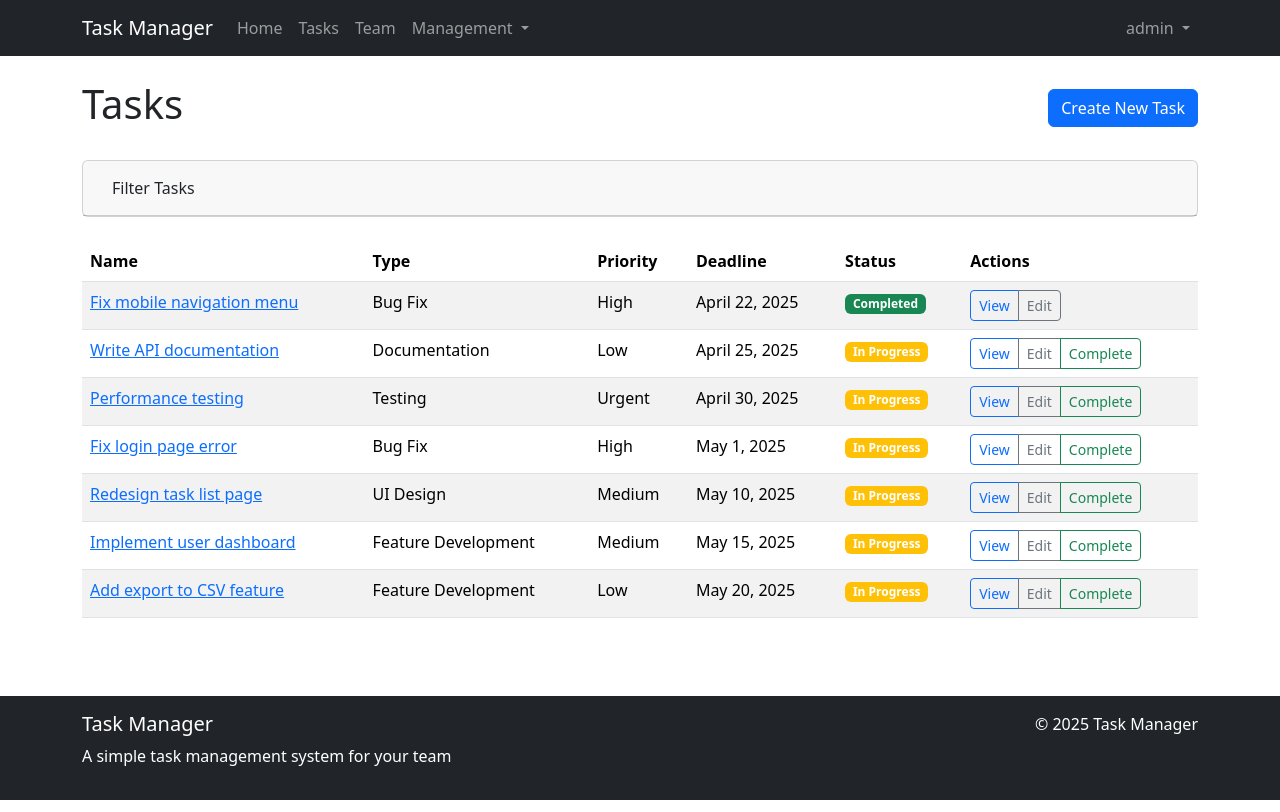
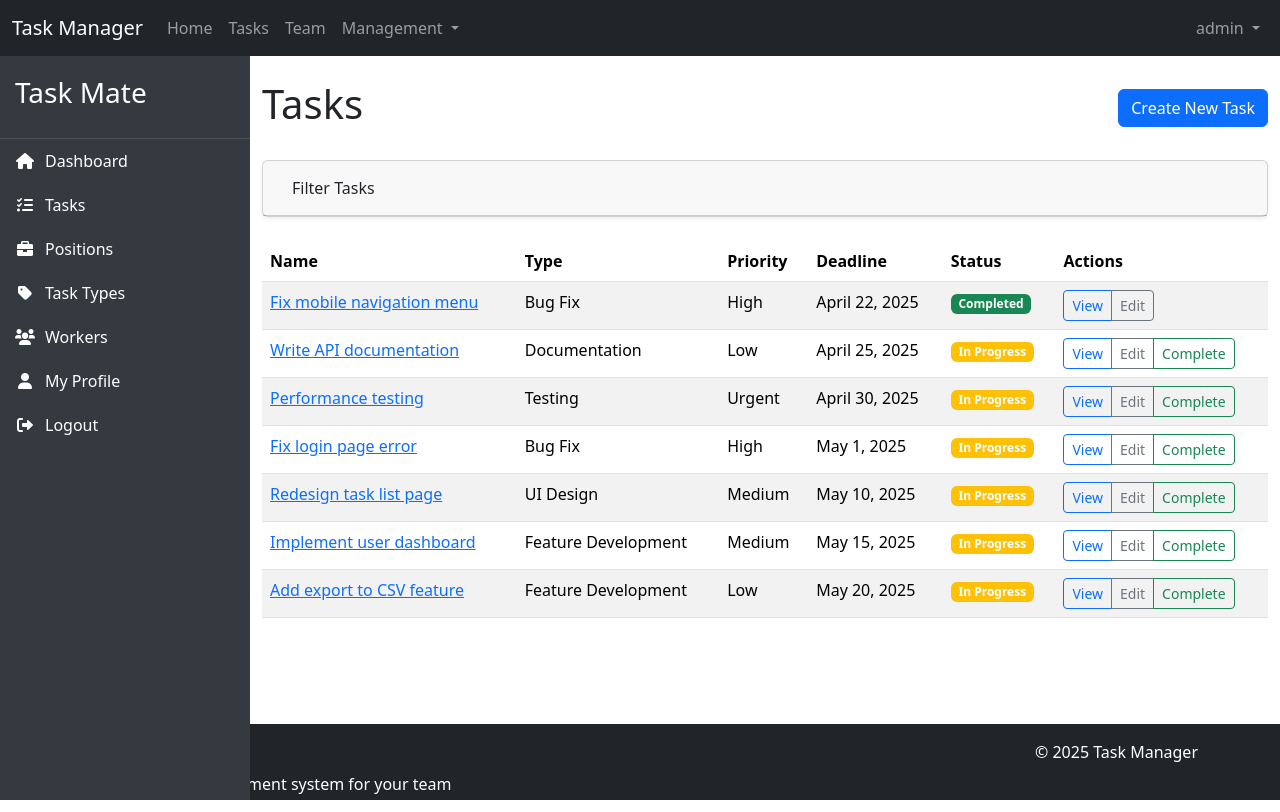
Before and after one commit to iSevenpwnz/Task-Mate, a Django app: page /tasks/ in a window 1280 px wide. Run offline with Django 5.2, Linux system fonts and the light colour scheme; a user stored in the database is signed in; data comes from the database, SQL or seed files in the repository.

Commit message:
feat: enhance layout with sidebar integration and responsive design adjustments

```diff
--- /dev/null
+++ b/static/css/sidebar.css
@@ -0,0 +1,102 @@
+/* Base layout styles */
+body {
+    display: flex;
+    flex-direction: column;
+    min-height: 100vh;
+    padding-top: 56px; /* Add padding for fixed header */
+}
+
+.page-container {
+    display: flex;
+    flex: 1 0 auto;
+    min-height: calc(100vh - 56px - 76px); /* viewport height - header - footer */
+}
+
+main {
+    flex: 1 0 auto;
+    padding-bottom: 30px;
+}
+
+footer {
+    flex-shrink: 0;
+    position: relative;
+    bottom: 0;
+    width: 100%;
+    height: 76px; /* Fixed footer height */
+}
+
+/* Sidebar styles */
+.sidebar {
+    width: 250px;
+    position: fixed;
+    top: 56px; /* Height of navbar */
+    left: 0;
+    height: calc(100vh - 56px);
+    background-color: #343a40;
+    color: white;
+    padding-top: 20px;
+    transition: all 0.3s;
+    z-index: 999;
+}
+
+.sidebar-header {
+    padding: 0 15px 20px 15px;
+    border-bottom: 1px solid rgba(255,255,255,0.1);
+}
+
+.sidebar-menu {
+    list-style: none;
+    padding: 0;
+    margin: 0;
+}
+
+.sidebar-item {
+    padding: 10px 15px;
+    transition: all 0.3s;
+}
+
+.sidebar-item:hover {
+    background-color: rgba(255,255,255,0.1);
+}
+
+.sidebar-item.active {
+    background-color: rgba(255,255,255,0.2);
+}
+
+.sidebar-item a {
+    color: white;
+    text-decoration: none;
+    display: flex;
+    align-items: center;
+}
+
+.sidebar-item a i {
+    margin-right: 10px;
+    width: 20px;
+    text-align: center;
+}
+
+.content-with-sidebar {
+    margin-left: 250px;
+    width: calc(100% - 250px);
+}
+
+.content-without-sidebar {
+    width: 100%;
+}
+
+/* Responsive sidebar */
+@media (max-width: 768px) {
+    .sidebar {
+        left: -250px;
+    }
+
+    .sidebar.active {
+        left: 0;
+    }
+
+    .content-with-sidebar {
+        margin-left: 0;
+        width: 100%;
+    }
+}
--- a/templates/base.html
+++ b/templates/base.html
@@ -5,38 +5,15 @@
   <meta name="viewport" content="width=device-width, initial-scale=1.0">
   <title>{% block title %}Task Manager{% endblock %}</title>
   <link href="https://cdn.jsdelivr.net/npm/bootstrap@5.3.2/dist/css/bootstrap.min.css" rel="stylesheet">
-  <style>
-      .task-completed {
-          background-color: #d1e7dd;
-      }
-
-      .task-urgent {
-          background-color: #f8d7da;
-      }
-
-      .task-high {
-          background-color: #fff3cd;
-      }
-
-      body {
-          display: flex;
-          flex-direction: column;
-          min-height: 100vh;
-      }
-
-      main {
-          flex: 1 0 auto;
-      }
-
-      footer {
-          flex-shrink: 0;
-      }
-  </style>
+  <link rel="stylesheet" href="https://cdnjs.cloudflare.com/ajax/libs/font-awesome/6.0.0/css/all.min.css">
+  {% load static %}
+  <link rel="stylesheet" href="{% static 'css/style.css' %}">
+  <link rel="stylesheet" href="{% static 'css/sidebar.css' %}">
 </head>
 <body class="d-flex flex-column h-100">
-<header>
+<header class="fixed-top">
   <nav class="navbar navbar-expand-lg navbar-dark bg-dark">
-    <div class="container">
+    <div class="container-fluid">
       <a class="navbar-brand" href="{% url 'index' %}">Task Manager</a>
       <button class="navbar-toggler" type="button" data-bs-toggle="collapse" data-bs-target="#navbarNav">
         <span class="navbar-toggler-icon"></span>
@@ -92,6 +69,19 @@
   </nav>
 </header>
 
+<div class="page-container">
+  {% if user.is_authenticated %}
+  <!-- Sidebar -->
+  <div class="sidebar">
+    {% include 'sidebar/sidebar.html' %}
+  </div>
+
+  <!-- Main content -->
+  <div class="content-with-sidebar">
+  {% else %}
+  <!-- Main content without sidebar -->
+  <div class="content-without-sidebar">
+  {% endif %}
     <main class="container my-4 flex-shrink-0">
       {% if messages %}
         <div class="messages">
@@ -105,8 +95,10 @@
 
       {% block content %}{% endblock %}
     </main>
+  </div>
+</div>
 
-<footer class="footer mt-auto py-3 bg-dark text-white">
+<footer class="footer py-3 bg-dark text-white mt-auto">
   <div class="container">
     <div class="row">
       <div class="col-md-6">
@@ -121,5 +113,20 @@
 </footer>
 
 <script src="https://cdn.jsdelivr.net/npm/bootstrap@5.3.2/dist/js/bootstrap.bundle.min.js"></script>
+<script>
+  // Mobile sidebar toggle functionality
+  document.addEventListener('DOMContentLoaded', function() {
+    const toggleBtn = document.querySelector('.navbar-toggler');
+    const sidebar = document.querySelector('.sidebar');
+
+    if (toggleBtn && sidebar) {
+      toggleBtn.addEventListener('click', function() {
+        if (window.innerWidth <= 768) {
+          sidebar.classList.toggle('active');
+        }
+      });
+    }
+  });
+</script>
 </body>
 </html>
--- /dev/null
+++ b/templates/sidebar/sidebar.html
@@ -0,0 +1,68 @@
+{% load static %}
+
+<div class="sidebar">
+    <div class="sidebar-header">
+        <h3>Task Mate</h3>
+    </div>
+    <div class="sidebar-content">
+        <ul class="sidebar-menu">
+            <li class="sidebar-item {% if request.path == '/' %}active{% endif %}">
+                <a href="{% url 'index' %}">
+                    <i class="fas fa-home"></i>
+                    <span>Dashboard</span>
+                </a>
+            </li>
+            <li class="sidebar-item {% if 'task-list' in request.path %}active{% endif %}">
+                <a href="{% url 'task-list' %}">
+                    <i class="fas fa-tasks"></i>
+                    <span>Tasks</span>
+                </a>
+            </li>
+            {% if user.is_authenticated %}
+            <li class="sidebar-item {% if 'position-list' in request.path %}active{% endif %}">
+                <a href="{% url 'position-list' %}">
+                    <i class="fas fa-briefcase"></i>
+                    <span>Positions</span>
+                </a>
+            </li>
+            <li class="sidebar-item {% if 'tasktype-list' in request.path %}active{% endif %}">
+                <a href="{% url 'tasktype-list' %}">
+                    <i class="fas fa-tag"></i>
+                    <span>Task Types</span>
+                </a>
+            </li>
+            <li class="sidebar-item {% if 'worker-list' in request.path %}active{% endif %}">
+                <a href="{% url 'worker-list' %}">
+                    <i class="fas fa-users"></i>
+                    <span>Workers</span>
+                </a>
+            </li>
+            <li class="sidebar-item {% if 'worker-detail' in request.path and worker.pk == user.pk %}active{% endif %}">
+                <a href="{% url 'worker-detail' user.pk %}">
+                    <i class="fas fa-user"></i>
+                    <span>My Profile</span>
+                </a>
+            </li>
+            <li class="sidebar-item">
+                <a href="{% url 'logout' %}">
+                    <i class="fas fa-sign-out-alt"></i>
+                    <span>Logout</span>
+                </a>
+            </li>
+            {% else %}
+            <li class="sidebar-item {% if 'login' in request.path %}active{% endif %}">
+                <a href="{% url 'login' %}">
+                    <i class="fas fa-sign-in-alt"></i>
+                    <span>Login</span>
+                </a>
+            </li>
+            <li class="sidebar-item {% if request.path == '/accounts/register/' %}active{% endif %}">
+                <a href="{% url 'register' %}">
+                    <i class="fas fa-user-plus"></i>
+                    <span>Register</span>
+                </a>
+            </li>
+            {% endif %}
+        </ul>
+    </div>
+</div>
```
Lines whose indentation alone changed are shown as unchanged.
